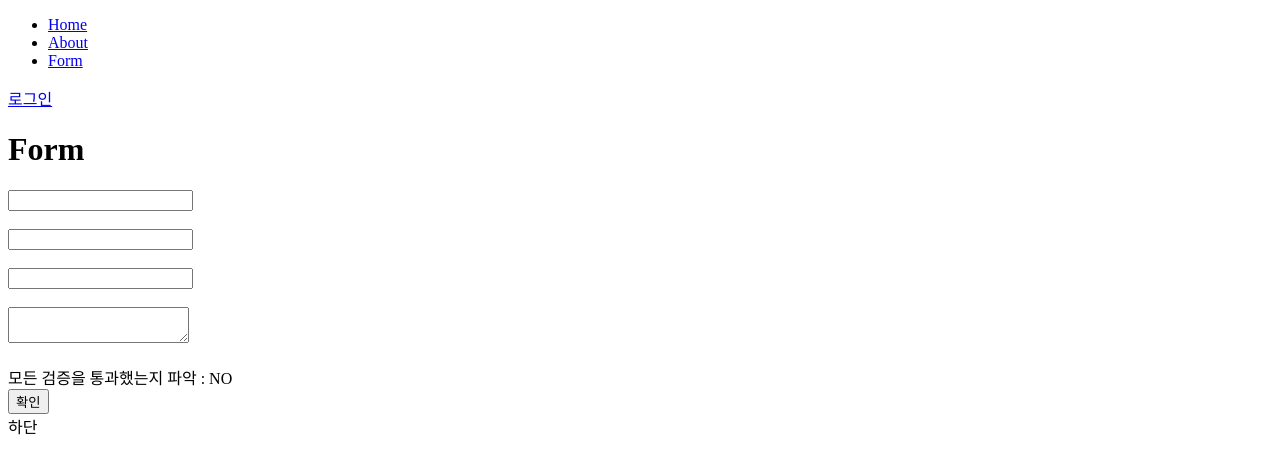
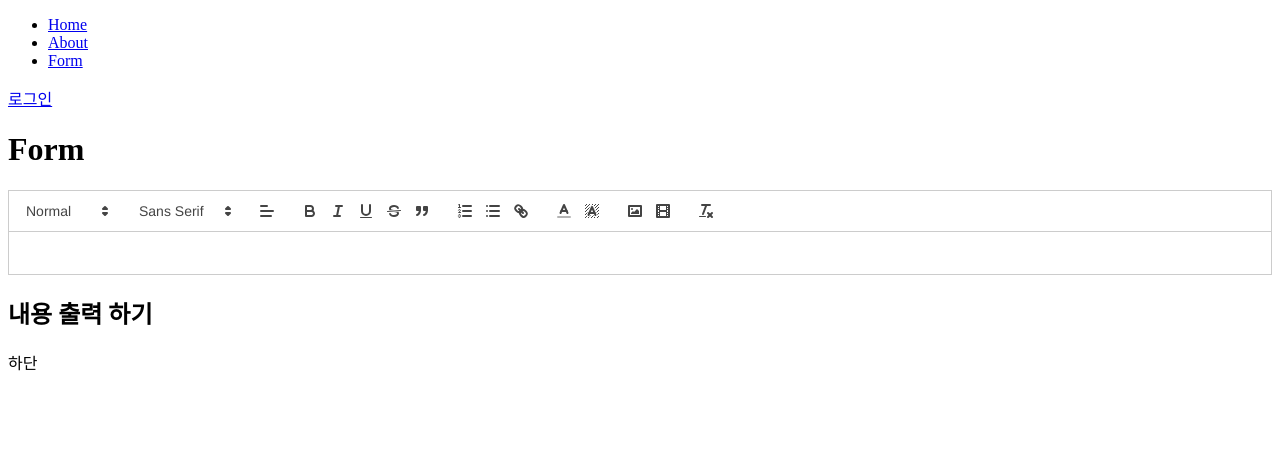
Before and after one commit to gvsax3322/react-study, a React (Create React App) app: page /form in a window 1280 px wide. Shown: the top 474 px of the page. Built offline with nearby package versions, Linux system fonts and the light colour scheme.

Commit message:
react-quill 1차 작업

```diff
--- a/package.json
+++ b/package.json
@@ -17,6 +17,7 @@
     "antd": "^5.12.1",
     "axios": "^1.6.2",
     "dayjs": "^1.11.10",
+    "dompurify": "^3.0.8",
     "firebase": "^10.7.1",
     "http-proxy-middleware": "^2.0.6",
     "json-server": "^0.17.4",
@@ -26,6 +27,7 @@
     "react-daum-postcode": "^3.1.3",
     "react-dom": "^18.2.0",
     "react-hook-form": "^7.49.3",
+    "react-quill": "^2.0.0",
     "react-redux": "^9.1.0",
     "react-router": "^6.20.0",
     "react-router-dom": "^6.20.0",
--- a/src/components/forms/FormComponent.js
+++ b/src/components/forms/FormComponent.js
@@ -1,73 +1,116 @@
-import React from "react";
-import { useForm } from "react-hook-form";
-
-import { yupResolver } from "@hookform/resolvers/yup";
-import * as yup from "yup";
-
-// 초기값
-const initState = {
-  userid: "",
-  userpass: "",
-  useremail: "",
-  usermemo: "",
-};
+import React, { useEffect, useMemo, useRef, useState } from "react";
+import ReactQuill from "react-quill";
+import "react-quill/dist/quill.snow.css";
+import DOMPurify from "dompurify";
 
 const FormComponent = () => {
-  console.log("리랜더링");
+  // 1. React Quill 태그 를 저장한다.
+  const quillRef = useRef(null);
+  // 2. 이미지 핸들링
+  const imageHandler = () => {
+    // 1. 에디터를 저장한다.
+    const editor = quillRef.current.getEditor();
+    // 2. 이미지 업로드를 위한 트릭
+    //   image를 저장할 html 태그를 즉시 생성한다.
+    const input = document.createElement("input");
+    input.setAttribute("type", "file");
+    input.setAttribute("accept", "image/*");
+    input.click(); // 강제클릭
 
-  // yup 검증 코드
-  const validationSchema = yup.object({
-    userid: yup.string("내용을 입력하세요.").required("아이디는 필수입니다."),
-    userpass: yup
-      .string("내용을 입력하세요.")
-      .required("비밀번호는 필수입니다.")
-      .min(4, "4자 이상 입력하세요.")
-      .max(16, "16자까지만 입력하세요 "),
-    useremail: yup
-      .string("내용을 입력하세요.")
-      .required("이메일은 필수입니다.")
-      .email("이메일 형식에 맞지 않습니다"),
-    usermemo: yup.string("내용을 입력하세요.").required("메모 필수입니다."),
-  });
-
-  // 1. useForm 을 활용
-  // register 는 폼의 name 값 셋팅 및 읽기기능
-  // handleSubmit 은 폼의 상태 변화 및 완료시 실행이 됩니다.
-  const { register, handleSubmit, formState } = useForm({
-    defaultValues: initState,
-    resolver: yupResolver(validationSchema),
-    mode: "onChange",
-  });
-
-  // 확인 버튼 선택시 실행
-  const handleSubmitMy = data => {
-    console.log(data);
+    // 이미지 선택을 한다면 처리를 진행한다.
+    input.addEventListener("change", () => {
+      // console.log("파일체인지");
+      // 일반적인 파일 처리과정을 진행한다.
+      const file = input.files[0];
+      console.log(file);
+      const formData = new FormData();
+      formData.append("img", file);
+      // 백엔드 이미지 서버로 전송해서 이미지 경로 받아야 합니다.
+      try {
+        console.log("서버로 이미지 전송 axio 실행");
+      } catch (err) {
+        console.log("err");
+      }
+    });
   };
 
+  const [value, setValue] = useState("");
+  useEffect(() => {
+    console.log(value);
+  }, [value]);
+
+  // 화면이 갱신이 될때 마다 아래 모듈이 적용
+  const modules = useMemo(
+    () => ({
+      toolbar: {
+        container: [
+          [{ header: [1, 2, 3, 4, 5, 6, false] }],
+          [{ font: [] }],
+          [{ align: [] }],
+          ["bold", "italic", "underline", "strike", "blockquote"],
+          [{ list: "ordered" }, { list: "bullet" }, "link"],
+          [
+            {
+              color: [
+                "#000000",
+                "#e60000",
+                "#ff9900",
+                "#ffff00",
+                "#008a00",
+                "#0066cc",
+                "#9933ff",
+                "#ffffff",
+                "#facccc",
+                "#ffebcc",
+                "#ffffcc",
+                "#cce8cc",
+                "#cce0f5",
+                "#ebd6ff",
+                "#bbbbbb",
+                "#f06666",
+                "#ffc266",
+                "#ffff66",
+                "#66b966",
+                "#66a3e0",
+                "#c285ff",
+                "#888888",
+                "#a10000",
+                "#b26b00",
+                "#b2b200",
+                "#006100",
+                "#0047b2",
+                "#6b24b2",
+                "#444444",
+                "#5c0000",
+                "#663d00",
+                "#666600",
+                "#003700",
+                "#002966",
+                "#3d1466",
+                "custom-color",
+              ],
+            },
+            { background: [] },
+          ],
+          ["image", "video"],
+          ["clean"],
+        ],
+        // 이미지 관련해서는 내가 직접 처리할께.
+        handlers: { image: imageHandler },
+      },
+    }),
+    [],
+  );
+
   return (
-    <>
-      <form onSubmit={handleSubmit(handleSubmitMy)}>
-        <input type="text" {...register("userid")} />
-        <div style={{ color: "red" }}>{formState.errors.userid?.message}</div>
-        <br />
-        <input type="password" {...register("userpass")} />
-        <div style={{ color: "red" }}>{formState.errors.userpass?.message}</div>
-        <br />
-        <input type="email" {...register("useremail")} />
-        <div style={{ color: "red" }}>
-          {formState.errors.useremail?.message}
-        </div>
-        <br />
-        <textarea {...register("usermemo")}></textarea>
-        <div style={{ color: "red" }}>{formState.errors.usermemo?.message}</div>
-        <br />
-
-        <div>
-          모든 검증을 통과했는지 파악 : {formState.isValid ? "OK" : "NO"}
-        </div>
-        <button type="submit">확인</button>
-      </form>
-    </>
+    <div>
+      <div>
+        <ReactQuill ref={quillRef} onChange={setValue} modules={modules} />
+      </div>
+      <h2>내용 출력 하기</h2>
+      <div>{value}</div>
+      <div dangerouslySetInnerHTML={{ __html: DOMPurify.sanitize(value) }} />
+    </div>
   );
 };
 
```
Also changed, not shown: 2 other files (tests, documents, lock files or other folders).
